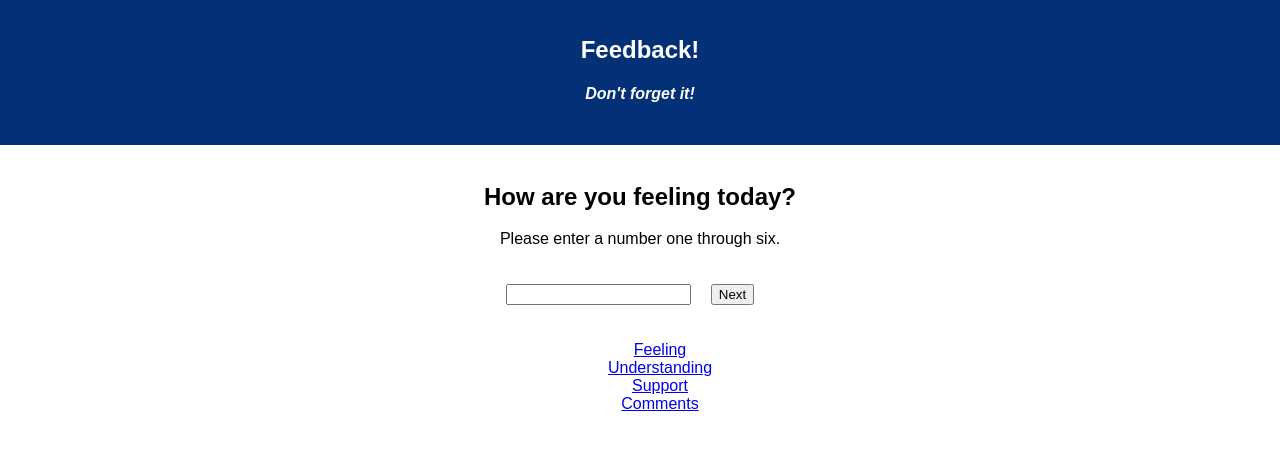
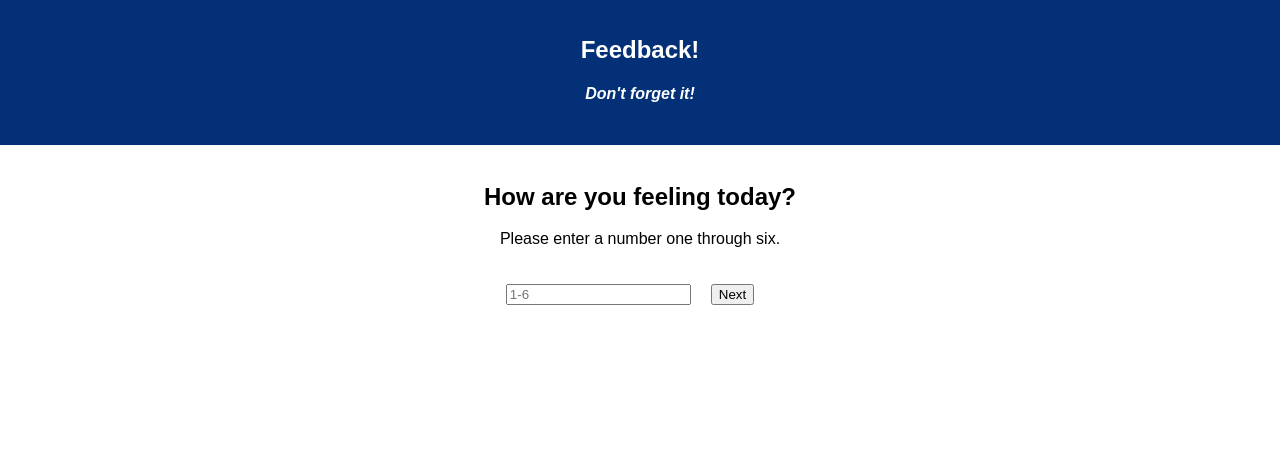
Before and after one commit to franzblue/redux-feedback-loop, a React (Create React App) app: page /#/ in a window 1280 px wide. Shown: the top 450 px of the page. Built offline with nearby package versions, Linux system fonts and the light colour scheme.

Commit message:
moved links to only display in Review Component, this way we can better manage empty input fields

```diff
--- a/src/components/App/App.css
+++ b/src/components/App/App.css
@@ -27,4 +27,5 @@ button {
 
 ul {
   list-style: none;
+  padding: 0
 }
--- a/src/components/Comments/Comments.js
+++ b/src/components/Comments/Comments.js
@@ -1,6 +1,5 @@
 import React, { Component } from 'react';
 import { connect } from 'react-redux';
-import Links from '../Links/Links';
 
 class Comments extends Component {
 
@@ -27,9 +26,8 @@ class Comments extends Component {
             <div>
                 <h2>Any comments you want to leave?</h2>
                 <p>Feel free to tell us how you really feel.</p>
-                <input type="text" onChange={this.handleChange}/>
+                <input type="text" onChange={this.handleChange} placeholder="comment"/>
                 <button onClick={this.nextPage}>Next</button>
-                <Links />
             </div>
 
         )
--- a/src/components/Feeling/Feeling.js
+++ b/src/components/Feeling/Feeling.js
@@ -1,7 +1,6 @@
 import React, { Component } from 'react';
 import { connect } from 'react-redux';
 import swal from 'sweetalert';
-import Links from '../Links/Links';
 
 class Feeling extends Component {
 
@@ -34,9 +33,8 @@ class Feeling extends Component {
             <div>
                 <h2>How are you feeling today?</h2>
                 <p>Please enter a number one through six.</p>
-                <input type="number" onChange={this.handleChange}/>
+                <input type="number" onChange={this.handleChange} placeholder="1-6"/>
                 <button onClick={this.nextPage}>Next</button>
-                <Links />
             </div>
         )
     }
--- a/src/components/Links/Links.js
+++ /dev/null
@@ -1,19 +0,0 @@
-import React, { Component } from 'react';
-import {HashRouter as Router, Link} from 'react-router-dom';
-
-class Links extends Component {
-    render() {
-        return(
-            <Router>
-                <ul>
-                    <li><Link to="/">Feeling</Link></li>
-                    <li><Link to="/2">Understanding</Link></li>
-                    <li><Link to="/3">Support</Link></li>
-                    <li><Link to="/4">Comments</Link></li>
-                </ul>
-           </Router>
-        )
-    }
-}
-
-export default Links;
--- a/src/components/Review/Review.js
+++ b/src/components/Review/Review.js
@@ -2,6 +2,7 @@ import React, { Component } from 'react';
 import { connect } from 'react-redux';
 import axios from 'axios';
 import swal from 'sweetalert';
+import {HashRouter as Router, Link} from 'react-router-dom';
 
 
 class Review extends Component {
@@ -38,6 +39,7 @@ class Review extends Component {
 
     render() {
         return(
+            <Router>
                 <div>
                     <h2>Review Your Feedback</h2>
 
@@ -45,10 +47,18 @@ class Review extends Component {
                     <p>Understanding: {this.props.reduxStore.understandingReducer.understandingValue}</p>
                     <p>Support: {this.props.reduxStore.supportReducer.supportValue}</p>
                     <p>Comments: {this.props.reduxStore.commentsReducer.commentsValue}</p>
+                    <button onClick={this.submit}>Submit</button>
 
-                <button onClick={this.submit}>Submit</button>
+                    <h2>Need to change an answer?</h2>
+                    <p>Select a link below to edit response.</p>
+                    <ul>
+                        <li><Link to="/">Feeling</Link></li>
+                        <li><Link to="/2">Understanding</Link></li>
+                        <li><Link to="/3">Support</Link></li>
+                        <li><Link to="/4">Comments</Link></li>
+                    </ul>
                 </div>
-
+            </Router>
         )
     }
 }
--- a/src/components/Support/Support.js
+++ b/src/components/Support/Support.js
@@ -1,7 +1,6 @@
 import React, { Component } from 'react';
 import { connect } from 'react-redux';
 import swal from 'sweetalert';
-import Links from '../Links/Links';
 
 class Support extends Component {
 
@@ -35,9 +34,8 @@ class Support extends Component {
             <div>
                 <h2>How well are you being supported?</h2>
                 <p>Please enter a number one through six.</p>
-                <input type="number" onChange={this.handleChange}/>
+                <input type="number" onChange={this.handleChange} placeholder="1-6"/>
                 <button onClick={this.nextPage}>Next</button>
-                <Links />
             </div>
         )
     }
--- a/src/components/Understanding/Understanding.js
+++ b/src/components/Understanding/Understanding.js
@@ -1,7 +1,6 @@
 import React, { Component } from 'react';
 import { connect } from 'react-redux';
 import swal from 'sweetalert';
-import Links from '../Links/Links';
 
 class Understanding extends Component {
 
@@ -35,9 +34,8 @@ class Understanding extends Component {
             <div>
                 <h2>How well are you understanding the content?</h2>
                 <p>Please enter a number one through six.</p>
-                <input type="number" onChange={this.handleChange}/>
+                <input type="number" onChange={this.handleChange} placeholder="1-6"/>
                 <button onClick={this.nextPage}>Next</button>
-                <Links />
             </div>
         )
     }
```
Lines whose indentation alone changed are shown as unchanged.
